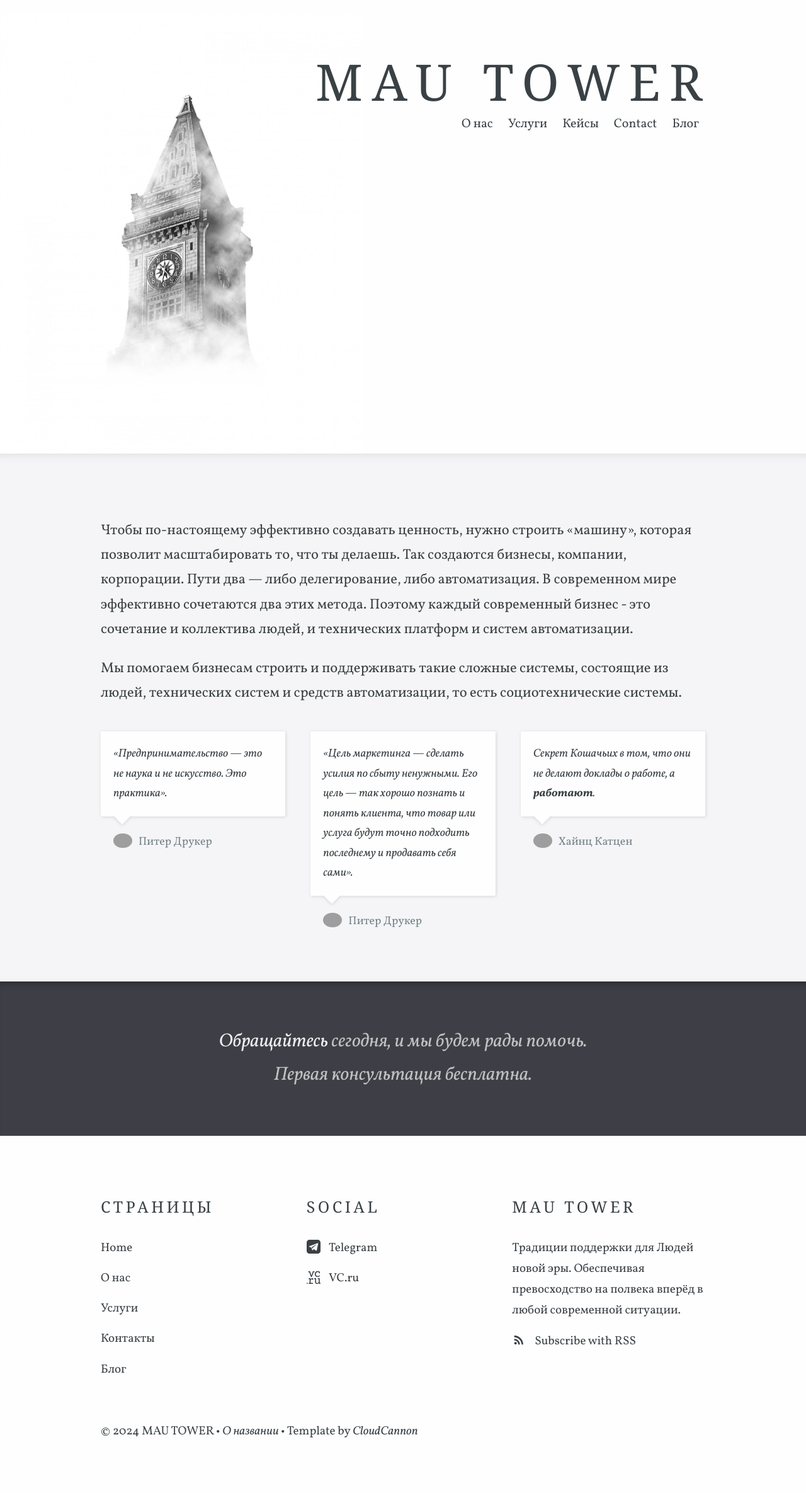
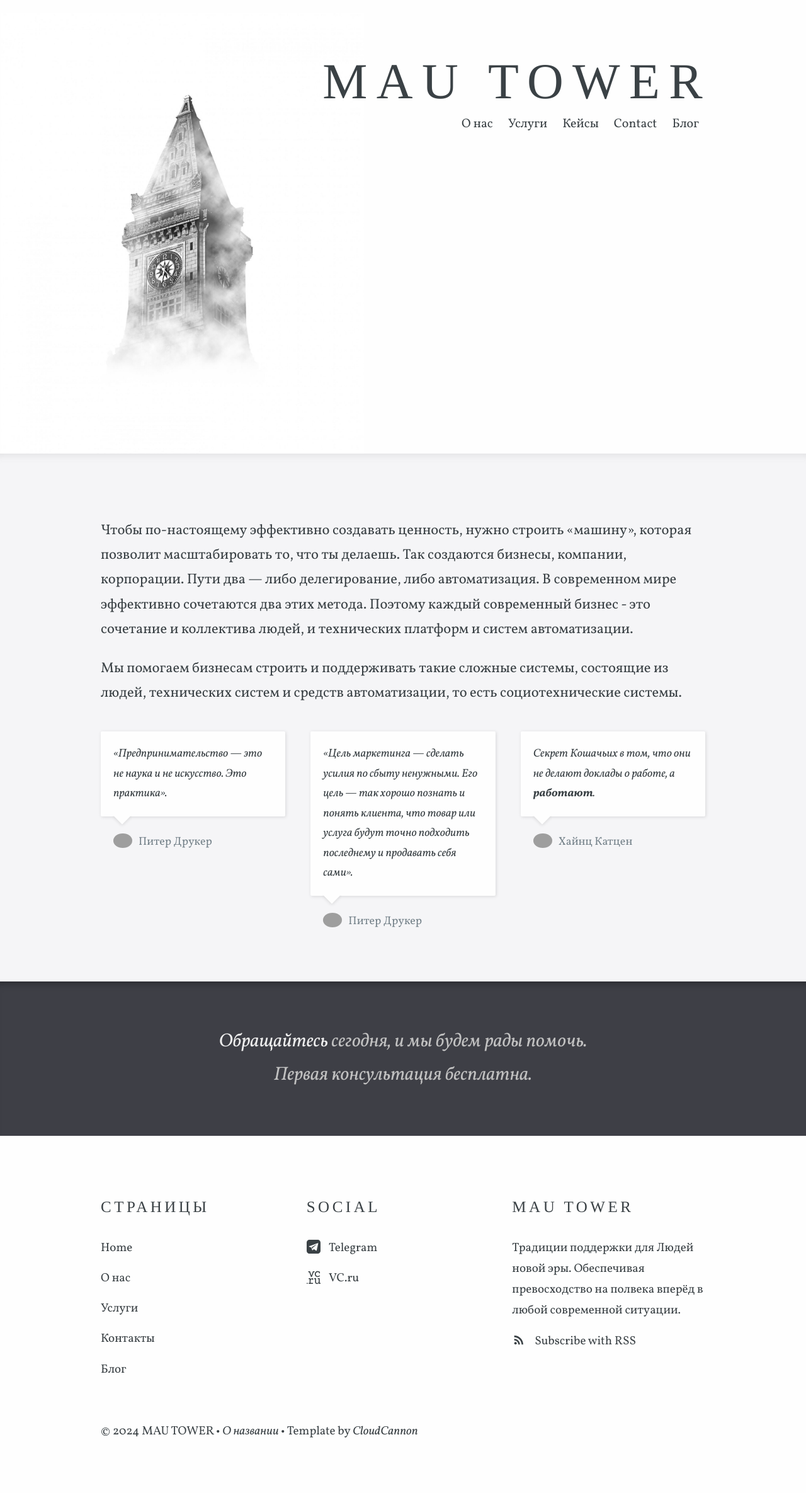
Before and after one commit to mau-tower/mautower-com, a Jekyll site: the page built from index.html, in a window 1280 px wide. Shown: the whole page at 63% size. Built offline with Jekyll 4.4.1, drawn with Linux system fonts in a browser that asks for light colours; some web fonts are replaced; grey boxes are pictures that could not be loaded.

Commit message:
Find fonts for Firefox

```diff
--- a/_sass/_typography.scss
+++ b/_sass/_typography.scss
@@ -27,7 +27,7 @@ h3,
 h4,
 h5,
 h6 {
-	font-family: 'Quattrocento', Georgia, serif;
+	font-family: 'Quattrocento', 'Liberation Serif', Georgia, serif;
 	font-weight: 400;
 	text-transform: uppercase;
 }
@@ -48,7 +48,7 @@ h6 {
 }
 
 h1 {
-	font-family: 'Quattrocento', Georgia, serif;
+	font-family: 'Quattrocento', 'Liberation Serif', Georgia, serif;
 	font-size: 6.5rem;
 	line-height: 80px;
 	margin: 0 -10px 0 0;
```
